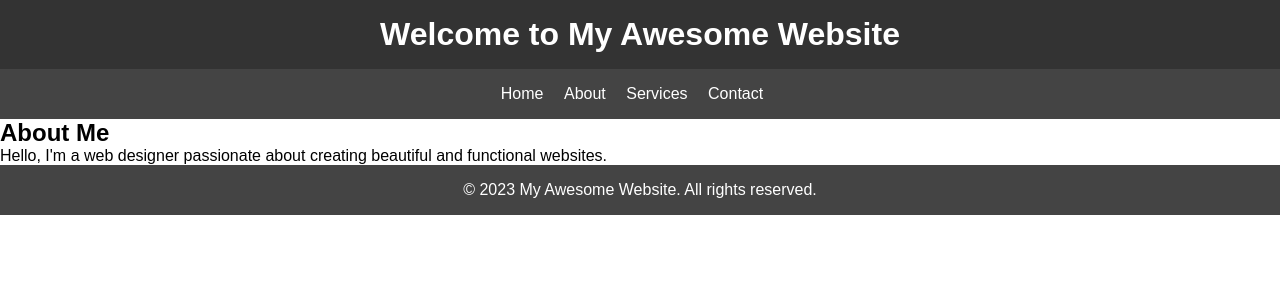
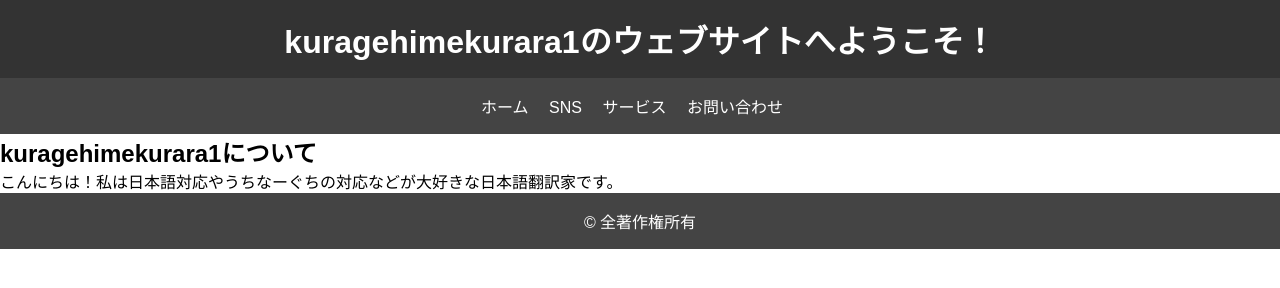
Before and after one commit to kuragehimekurara1/kuragehimekurara1.github.io, a plain HTML site: page index.html in a window 1280 px wide. Drawn offline with Linux system fonts and the light colour scheme.

Commit message:
Update index.html

```diff
--- a/index.html
+++ b/index.html
@@ -1,31 +1,31 @@
 <!DOCTYPE html>
-<html lang="en">
+<html lang="ja">
 <head>
     <meta charset="UTF-8">
     <meta name="viewport" content="width=device-width, initial-scale=1.0">
     <link rel="stylesheet" href="styles.css">
-    <title>My Awesome Website</title>
+    <title>kuragehimekurara1のウェブサイト</title>
 </head>
 <body>
     <header>
-        <h1>Welcome to My Awesome Website</h1>
+        <h1>kuragehimekurara1のウェブサイトへようこそ！</h1>
     </header>
     <nav>
         <ul>
-            <li><a href="#">Home</a></li>
-            <li><a href="#">About</a></li>
-            <li><a href="#">Services</a></li>
-            <li><a href="#">Contact</a></li>
+            <li><a href="#">ホーム</a></li>
+            <li><a href="#">SNS</a></li>
+            <li><a href="#">サービス</a></li>
+            <li><a href="#">お問い合わせ</a></li>
         </ul>
     </nav>
     <main>
         <section class="intro">
-            <h2>About Me</h2>
-            <p>Hello, I'm a web designer passionate about creating beautiful and functional websites.</p>
+            <h2>kuragehimekurara1について</h2>
+            <p>こんにちは！私は日本語対応やうちなーぐちの対応などが大好きな日本語翻訳家です。</p>
         </section>
     </main>
     <footer>
-        <p>&copy; 2023 My Awesome Website. All rights reserved.</p>
+        <p>&copy; 全著作権所有</p>
     </footer>
 </body>
 </html>
```
